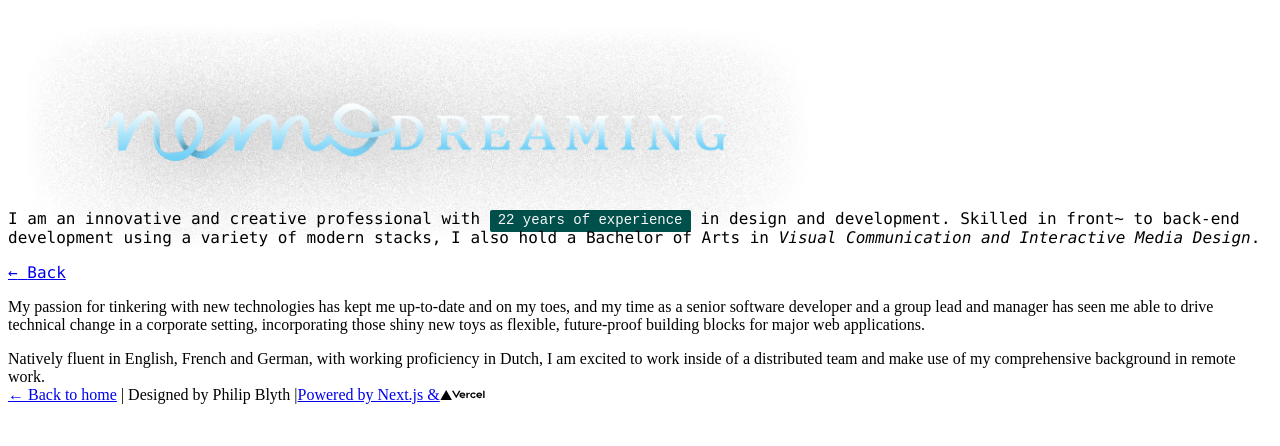
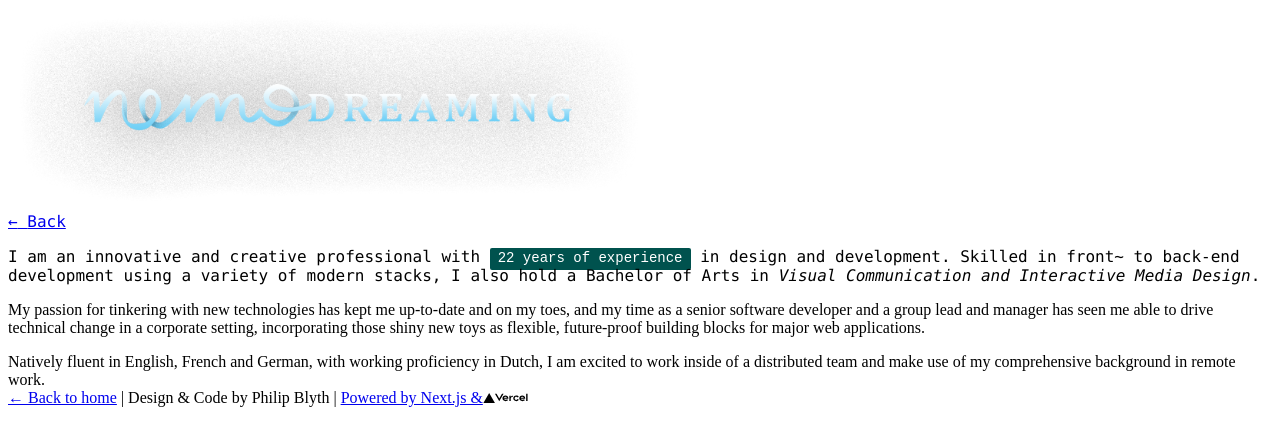
Before and after one commit to nemoDreamer/nemoDreaming-v5, a Next.js app: page /about in a window 1280 px wide. Shown: the top 446 px of the page. Built offline with nearby package versions, Linux system fonts and the light colour scheme; a web font is replaced by a local one.

Commit message:
refactor: better layout

```diff
--- a/components/Container.tsx
+++ b/components/Container.tsx
@@ -13,7 +13,7 @@ const Container: React.FC<{
 }) => (
   <div
     className={classNames(
-      "container mx-auto px-8 md:max-w-2xl h-full flex flex-col",
+      "container mx-auto md:max-w-2xl h-full flex flex-col",
       className,
       {
         "ml-0": disableLeftMargin,
--- a/components/layout.module.scss
+++ b/components/layout.module.scss
@@ -1,6 +1,15 @@
-.main {
+// "reset"-type styles for content outside of JSX control
+.base {
   h1 {
-    @apply text-2xl font-bold mb-4;
+    @apply font-bold mb-4;
+  }
+
+  h1::before {
+    content: "# ";
+  }
+
+  h2::before {
+    content: "## ";
   }
 
   p {
@@ -19,17 +28,19 @@
 }
 
 .subHeader {
-  @apply font-mono; // text-sm;
+  @apply font-mono;
 
   h1 {
     @apply text-base text-white;
-  }
-
-  h1::before {
-    content: "> ";
   }
 
   code {
     @apply text-white bg-teal-600;
   }
 }
+
+.children {
+  h1 {
+    @apply text-2xl;
+  }
+}
--- a/components/layout.tsx
+++ b/components/layout.tsx
@@ -14,7 +14,19 @@ export const siteTitle = "nemoDreaming | Philip Blyth";
 export const description =
   "Interactive Media Design & Development Portfolio of Philip Blyth. Projects spanning Web, Print, Graphic, Motion, Photography & Illustration.";
 
-const getHeaderHeight = (isHome: boolean) => (isHome ? "252px" : "150px");
+const baseFontSize = 16;
+
+const toRem = (px: number) => px / baseFontSize;
+const toPx = (rem: number) => rem * baseFontSize;
+
+const logoHeight = Math.round(518 / (1666 / 640));
+const headerHeight = {
+  min: toPx(toRem(logoHeight) + 3 - /* negative top~ and bottom-margins: */ 6),
+  max: toPx(toRem(logoHeight) + 3),
+};
+
+const getHeaderHeight = (isHome: boolean) =>
+  isHome ? `${headerHeight.max}px` : `${headerHeight.min}px`;
 
 const Layout: React.FC<{
   isHome?: boolean;
@@ -39,52 +51,42 @@ const Layout: React.FC<{
 
     <motion.header
       layoutId="header"
-      transition={{ type: "spring", bounce: 0.125, duration: 0.5 }}
+      transition={{ type: "spring", bounce: 0, duration: 0.5 }}
       initial={{ height: getHeaderHeight(!isHome) }}
       animate={{ height: getHeaderHeight(isHome) }}
-      className="bg-teal-500 shadow-xl flex flex-row"
-      style={{ zIndex: 2 }}
+      className="bg-teal-500 shadow-xl flex z-20"
     >
-      <Container>
+      <Container className="py-2 px-4">
         <div
           // NOTE: negative margins to not make the image's shaddow "count"
-          className={"flex flex-1 items-center justify-center -mt-10 -mb-10"}
+          className={"flex flex-1 items-center justify-center -mt-14 -mb-10"}
         >
           <Image
             src="/logo.png"
-            width={816}
-            height={249}
-            className="flex flex-row items-center justify-center"
+            width={640}
+            height={199}
+            className="flex items-center justify-center"
             priority
           />
         </div>
-        <div className="mb-3">
-          <Prompt {...prompt} />
-        </div>
+        <Prompt {...prompt} />
       </Container>
     </motion.header>
 
-    <main className={styles.main} style={{ zIndex: 1 }}>
+    <main className={classNames(styles.base, "flex-1 z-10")}>
       {subHeader && (
-        <div
-          className={classNames(
-            styles.subHeader,
-            "bg-teal-500 text-teal-200 shadow-xl"
-          )}
-        >
-          <Container className="py-4">
-            <div className="px-2">{subHeader}</div>
+        <section className={"bg-teal-500 text-teal-200 shadow-xl"}>
+          <Container className={classNames(styles.subHeader, "py-4 px-4")}>
+            {subHeader}
           </Container>
-        </div>
+        </section>
       )}
-      <Container className="py-4">
-        <div className="px-2">{children}</div>
+      <Container className={classNames(styles.children, "py-4 px-4")}>
+        {children}
       </Container>
     </main>
 
-    <div className="flex-1"> </div>
-
-    <footer className="flex flex-col md:flex-row items-center justify-center md:space-x-1 p-4 bg-gray-100 text-xs">
+    <footer className="flex flex-col md:flex-row items-center justify-center md:space-x-1 p-4 text-gray-500 bg-gray-100 text-xs">
       {!isHome && (
         <span className="font-extralight">
           <Link href="/">
@@ -95,7 +97,8 @@ const Layout: React.FC<{
       )}
 
       <span>
-        Designed by <span className="font-bold">Philip Blyth</span> |
+        Design & Code by <span className="font-bold">Philip Blyth</span>
+        <span>{" | "}</span>
       </span>
 
       <a
--- a/pages/about/index.tsx
+++ b/pages/about/index.tsx
@@ -8,16 +8,16 @@ const subHeader = (
   <React.Fragment>
     <h1>About</h1>
     <p>
+      <ArrowLink href="/" isBack>
+        Back
+      </ArrowLink>
+    </p>
+    <p>
       I am an innovative and creative professional with{" "}
       <code>22 years of experience</code> in design and development. Skilled in
       front~ to back-end development using a variety of modern stacks, I also
       hold a Bachelor of Arts in{" "}
       <em>Visual Communication and Interactive Media Design</em>.
-    </p>
-    <p>
-      <ArrowLink href="/" isBack>
-        Back
-      </ArrowLink>
     </p>
   </React.Fragment>
 );
```
